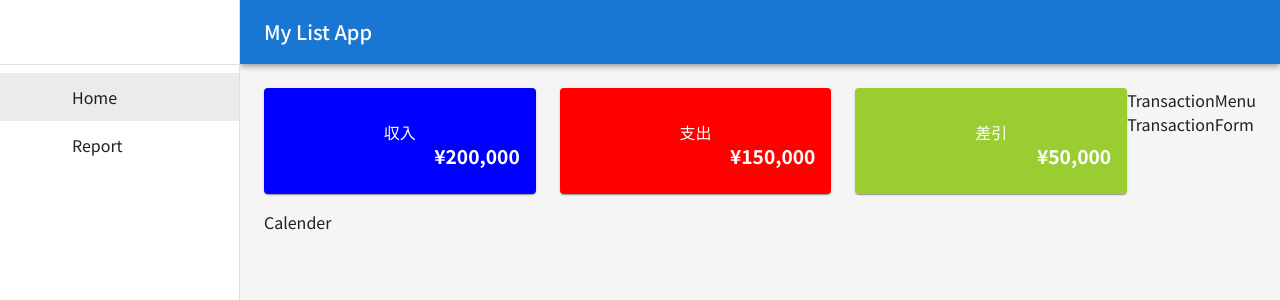
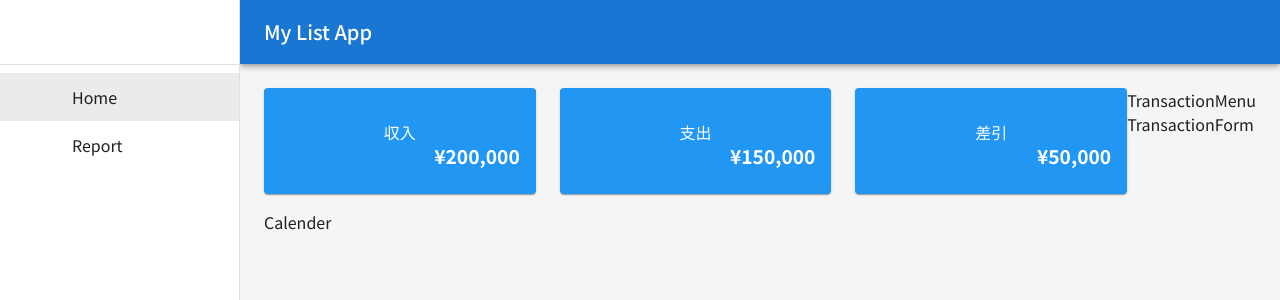
Before and after one commit to Masa11111/my-list-app, a React (Create React App) app: page / in a window 1280 px wide. Shown: the top 300 px of the page. Built offline with nearby package versions, Linux system fonts and the light colour scheme; some icons are missing.

Commit message:
テーマを定義・設定

```diff
--- a/src/components/layouts/MonthlySummary.tsx
+++ b/src/components/layouts/MonthlySummary.tsx
@@ -10,7 +10,7 @@ function MonthlySummary() {
 
         {/* 収入 */}
         <Grid size={4} display={"flex"} flexDirection={"column"}>
-          <Card sx={{ bgcolor: 'blue', color: 'white' }}>
+          <Card sx={{ bgcolor: (theme) => theme.palette.incomColor.main, color: 'white' }}>
             <CardContent sx={{ padding: { xs: 1, sm: 2 } }}>
               <Stack direction={"column"} alignItems={"center"} >
                 <ArrowDownwardIcon sx={{ fontSize: '2rem' }} />
@@ -35,7 +35,7 @@ function MonthlySummary() {
 
         {/* 支出 */}
         <Grid size={4} display={"flex"} flexDirection={"column"}>
-          <Card sx={{ bgcolor: 'red', color: 'white' }}>
+          <Card sx={{ bgcolor: (theme) => theme.palette.expenceColor.main, color: 'white' }}>
             <CardContent sx={{ padding: { xs: 1, sm: 2 } }}>
               <Stack direction={"column"} alignItems={"center"} >
                 <ArrowUpwardIcon sx={{ fontSize: '2rem' }} />
@@ -59,7 +59,7 @@ function MonthlySummary() {
 
         {/* 差引 */}
         <Grid size={4} display={"flex"} flexDirection={"column"}>
-          <Card sx={{ bgcolor: 'yellowgreen', color: 'white' }}>
+          <Card sx={{ bgcolor: (theme) => theme.palette.balanceColor.main, color: 'white' }}>
             <CardContent sx={{ padding: { xs: 1, sm: 2 } }}>
               <Stack direction={"column"} alignItems={"center"}>
                 <AccountBalanceWalletIcon sx={{ fontSize: '2rem' }} />
--- a/src/theme/theme.tsx
+++ b/src/theme/theme.tsx
@@ -1,4 +1,19 @@
-import { createTheme } from "@mui/material";
+import { PaletteColor, PaletteColorOptions, createTheme } from "@mui/material";
+import { blue } from "@mui/material/colors";
+
+declare module "@mui/material/styles" {
+  interface Palette {
+    incomColor: PaletteColor
+    expenceColor: PaletteColor
+    balanceColor: PaletteColor
+  }
+
+  interface PaletteOptions {
+    incomColor?: PaletteColorOptions
+    expenceColor?: PaletteColorOptions
+    balanceColor?: PaletteColorOptions
+  }
+}
 
 export const theme = createTheme({
   typography: {
@@ -6,5 +21,28 @@ export const theme = createTheme({
     fontWeightRegular: 400,
     fontWeightMedium: 500,
     fontWeightBold: 700
+  },
+  palette: {
+
+    // 収入の色を定義
+    incomColor: {
+      main: blue[500],
+      light: blue[100],
+      dark: blue[700],
+    },
+
+    // 支出の色を定義
+    expenceColor: {
+      main: blue[500],
+      light: blue[100],
+      dark: blue[700],
+    },
+
+    // 残高の色を定義
+    balanceColor: {
+      main: blue[500],
+      light: blue[100],
+      dark: blue[700],
+    },
   }
 })
```
